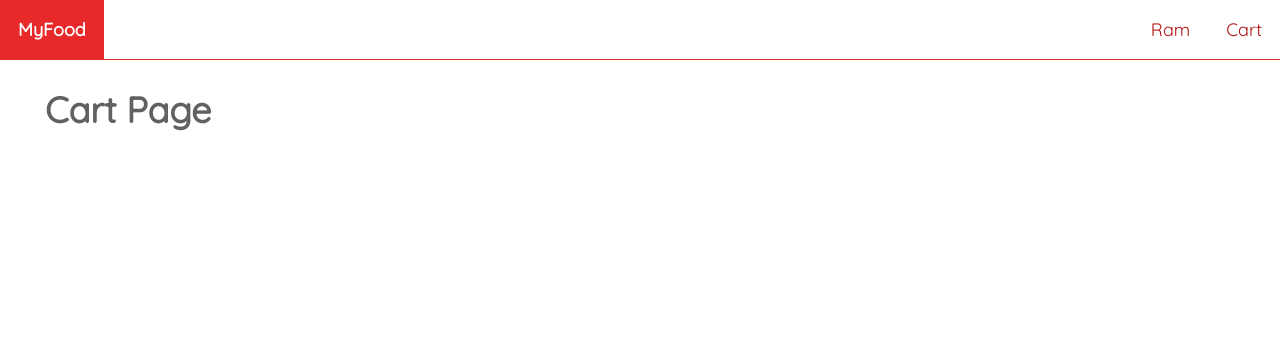
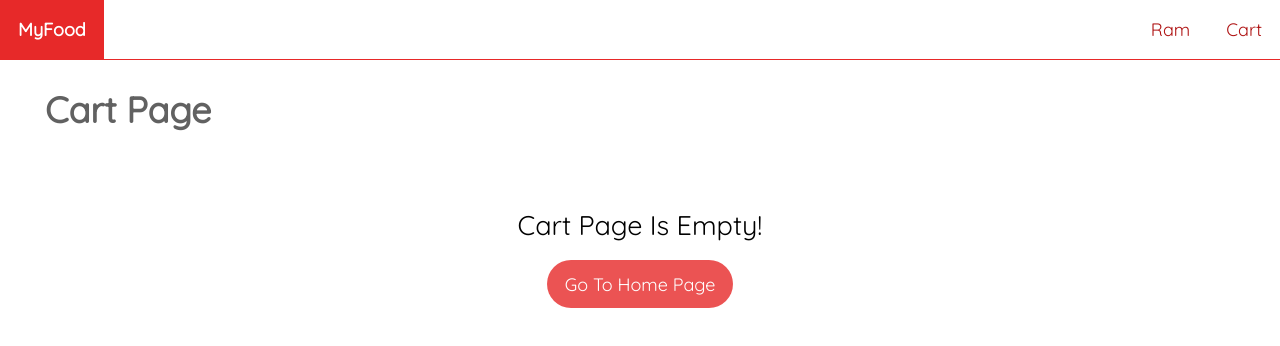
Before and after one commit to abhishekpawar1060/React_Food_Ordering_Project, a React (Create React App) app in the folder frontend/: page /cart in a window 1280 px wide. Shown: the top 346 px of the page. Built offline with nearby package versions, Linux system fonts and the light colour scheme.

Commit message:
Add Feature of Not Found Component

```diff
--- /dev/null
+++ b/frontend/src/components/NotFound/NotFound.js
@@ -0,0 +1,22 @@
+import React from 'react'
+import classes from './notFound.module.css'
+import { Link } from 'react-router-dom'
+
+function NotFound({message, linkRoute, linkText}) {
+    return (
+        <div className={classes.container}>
+            {message}
+            <Link to={linkRoute}>{linkText}</Link>
+        </div>
+    )
+}
+
+export default NotFound
+
+
+NotFound.defaultProps = {
+    message : "Nothing Found!",
+    linkRoute: '/',
+    linkText: 'Go To Home Page'
+
+}
--- /dev/null
+++ b/frontend/src/components/NotFound/notFound.module.css
@@ -0,0 +1,24 @@
+.container{
+    display: flex;
+    flex-direction: column;
+    justify-content: center;
+    align-items: center;
+    font-size: 1.5rem;
+    font-weight: 100;
+    height: 15rem;
+}
+
+.container a{
+    font-size: 1rem;
+    background-color: #e72929;
+    color: white;
+    border-radius: 10rem;
+    padding: 0.7rem 1rem;
+    margin: 1rem;
+    opacity: 0.8;
+}
+
+.container a:hover{
+    opacity: 1;
+    cursor: pointer;
+}
--- a/frontend/src/components/Search/Search.js
+++ b/frontend/src/components/Search/Search.js
@@ -1,4 +1,4 @@
-import React, { useState } from 'react'
+import React, { useEffect, useState } from 'react'
 import classes from './search.module.css';
 import { useNavigate, useParams } from 'react-router-dom';
 
@@ -7,6 +7,10 @@ function Search() {
     const [term, setTerm] = useState('')
     const navigate = useNavigate();
     const { searchTerm } = useParams();
+
+    useEffect(() => {
+        setTerm(searchTerm ?? '');
+    },[searchTerm]);
 
     const search = async () => {
         term ? navigate('/search/' + term) : navigate('/')
@@ -19,7 +23,7 @@ function Search() {
                 placeholder='Search Food Here'
                 onChange={e => setTerm(e.target.value)}
                 onKeyUp={e => e.key === "Enter" && search()}
-                defaultValue={searchTerm}
+                value={term}
             />
 
             <button onClick={search}>Search</button>
--- a/frontend/src/pages/Cart/CartPage.js
+++ b/frontend/src/pages/Cart/CartPage.js
@@ -4,6 +4,7 @@ import { useCart } from '../../hooks/useCart'
 import Title from '../../components/Title/Title';
 import { Link } from 'react-router-dom';
 import Price from '../../components/Price/Price';
+import NotFound from '../../components/NotFound/NotFound';
 
 function CartPage() {
 
@@ -13,7 +14,7 @@ function CartPage() {
         <>
             <Title title="Cart Page" margin="1.5rem 0 0 2.5rem"/>
 
-            {cart && cart.items.length > 0 && (
+            {cart.items.length === 0 ? (<NotFound message="Cart Page Is Empty!"/>) : (
                 <div className={classes.container}>
                     <ul className={classes.list}>
                         {cart.items.map(item => (
--- a/frontend/src/pages/Food/FoodPage.js
+++ b/frontend/src/pages/Food/FoodPage.js
@@ -6,6 +6,7 @@ import StarRating from '../../components/StarRating/StarRating';
 import Tags from '../../components/Tags/Tags';
 import Price from '../../components/Price/Price';
 import { useCart } from '../../hooks/useCart';
+import NotFound from '../../components/NotFound/NotFound';
 
 function FoodPage() {
 
@@ -25,7 +26,7 @@ function FoodPage() {
 
     return (
         <>
-            {food && (
+            {!food ? (<NotFound message="Food Not Found!" linkText="Back To Homepage"/>) : (
                 <div className={classes.container}>
                     <img
                         className={classes.image}
--- a/frontend/src/pages/Home/HomePage.js
+++ b/frontend/src/pages/Home/HomePage.js
@@ -4,6 +4,7 @@ import Thumbnails from '../../components/Thumbnails/Thumbnails';
 import { useParams } from 'react-router-dom';
 import Search from '../../components/Search/Search';
 import Tags from '../../components/Tags/Tags';
+import NotFound from '../../components/NotFound/NotFound';
 
 const initialState = { foods: [] , tags: []};
 
@@ -45,6 +46,7 @@ function HomePage() {
         <>
             <Search/>
             <Tags tags={tags}/>
+            {foods.length === 0 && <NotFound linkText="Reset Search"/>}
             <Thumbnails foods={foods}/>
         </>
     )
```
